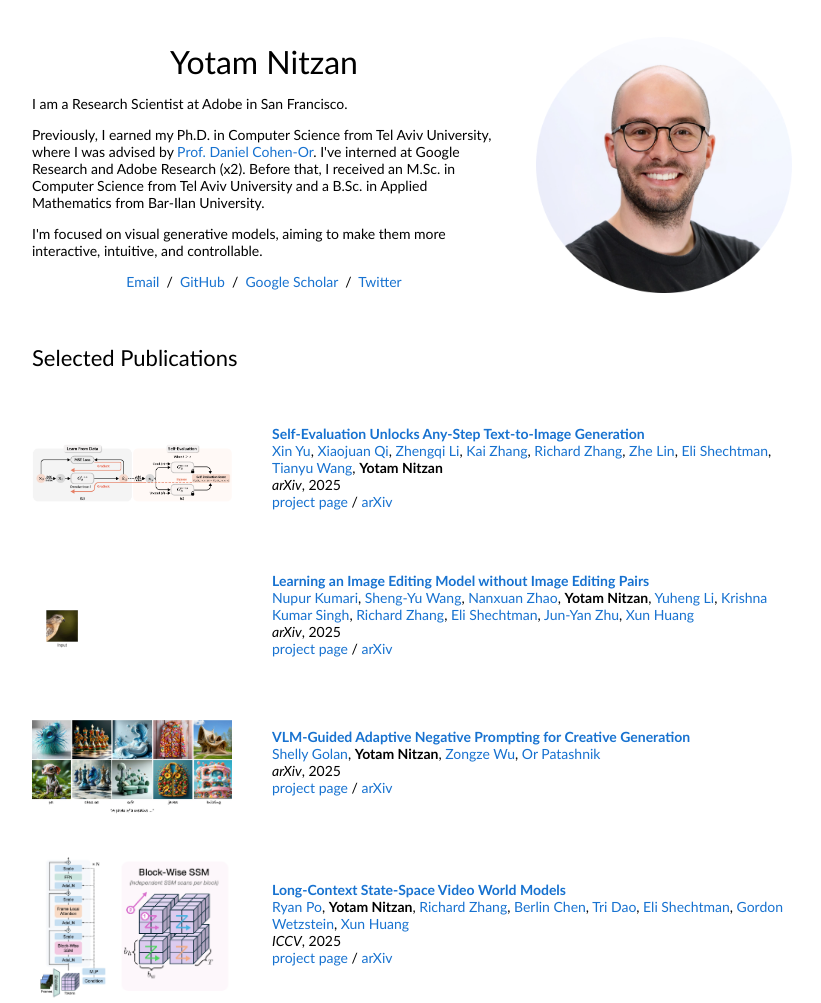
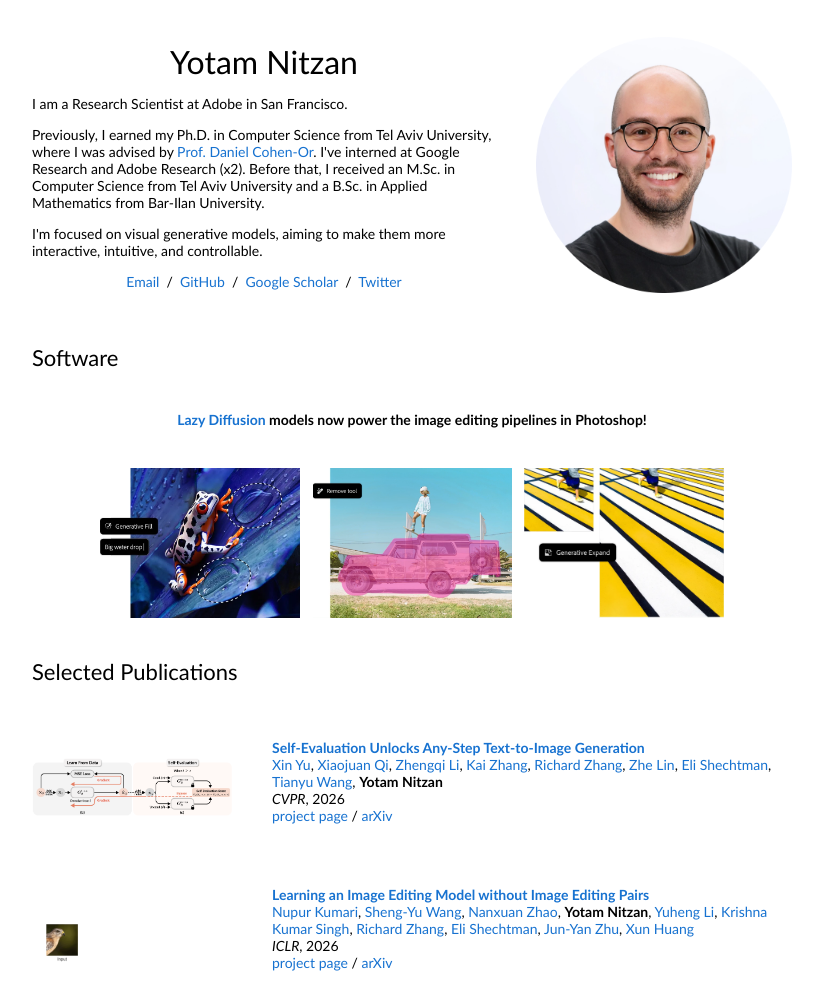
Before and after one commit to YotamNitzan/YotamNitzan.github.io, a plain HTML site: page index.html in a window 1280 px wide. Shown: the top 1003 px of the page, without its empty margins (228-1049 px from the left). Drawn offline with Linux system fonts and the light colour scheme.

Commit message:
LazyD in PS + conferences

```diff
--- a/index.html
+++ b/index.html
@@ -55,6 +55,37 @@
                 </tbody>
             </table>
 
+            <!-- Software header -->
+            <table style="width:100%;border:0px;border-spacing:0px;border-collapse:separate;margin-right:auto;margin-left:auto;">
+                <tbody>
+                <tr>
+                    <td style="padding:20px;width:100%;vertical-align:middle">
+                        <heading>Software</heading>
+                    </td>
+                </tr>
+                </tbody>
+            </table>
+
+            <table style="width:100%;border:0px;border-spacing:0px;border-collapse:separate;margin-right:auto;margin-left:auto;">
+                <tbody>
+                <!--LazyD-->
+                <tr>
+                    <td style="padding:20px;width:100%;vertical-align:middle; text-align:center; font-weight:bold;">
+                        <a href="https://lazydiffusion.github.io/">Lazy Diffusion</a> models now power the image editing pipelines in Photoshop!
+                    </td>
+                </tr>
+                <tr>
+                    <td style="padding:20px;width:100%;vertical-align:middle; text-align:center;">
+                        <div style="display:flex; flex-direction:row-reverse; justify-content:center; gap:12px;">
+                            <img src="images/genexpand.webp" height="150">
+                            <img src="images/genremove.png" height="150">
+                            <img src="images/genfill.webp" height="150">
+                        </div>
+                    </td>
+                </tr>
+                </tbody>
+            </table>
+
             <!-- Research header -->
             <table style="width:100%;border:0px;border-spacing:0px;border-collapse:separate;margin-right:auto;margin-left:auto;">
                 <tbody>
@@ -62,9 +93,6 @@
                     <td style="padding:20px;width:100%;vertical-align:middle">
                         <heading>Selected Publications</heading>
                         <p>
-                            <!--                I'm interested in computer vision, machine learning, optimization, and image processing.-->
-                            <!--                Much of my research is about inferring the physical world (shape, motion, color, light, etc) from images.-->
-                            <!--                Representative papers are <span class="highlight">highlighted</span>.-->
                         </p>
                     </td>
                 </tr>
@@ -95,7 +123,7 @@
                         <a href="https://stevewongv.github.io/">Tianyu Wang</a>,
                         <strong>Yotam Nitzan</strong>
                         <br>
-                        <em>arXiv</em>, 2025
+                        <em>CVPR</em>, 2026
                         <br>
                         <a href="https://xinyu-andy.github.io/SelfE-project/">project page</a> /
                         <a href="https://www.arxiv.org/abs/2512.22374">arXiv</a>
@@ -126,7 +154,7 @@
                         <a href="https://www.cs.cmu.edu/~junyanz/" target="_blank">Jun-Yan Zhu</a>,
                         <a href="https://www.xunhuang.me" target="_blank">Xun Huang</a>
                         <br>
-                        <em>arXiv</em>, 2025
+                        <em>ICLR</em>, 2026
                         <br>
                         <a href="https://nupurkmr9.github.io/npedit/">project page</a> /
                         <a href="https://arxiv.org/abs/2510.14978">arXiv</a>
@@ -151,7 +179,7 @@
                         <a href="https://betterze.github.io/website/">Zongze Wu</a>,
                         <a href="https://orpatashnik.github.io">Or Patashnik</a>
                         <br>
-                        <em>arXiv</em>, 2025
+                        <em>ICLR</em>, 2026
                         <br>
                         <a href="https://shelley-golan.github.io/VLM-Guided-Creative-Generation/">project page</a> /
                         <a href="https://arxiv.org/abs/2510.10715">arXiv</a>
```
Also changed, not shown: images/genexpand.webp (added), images/genfill.webp (added), images/genremove.png (added).
